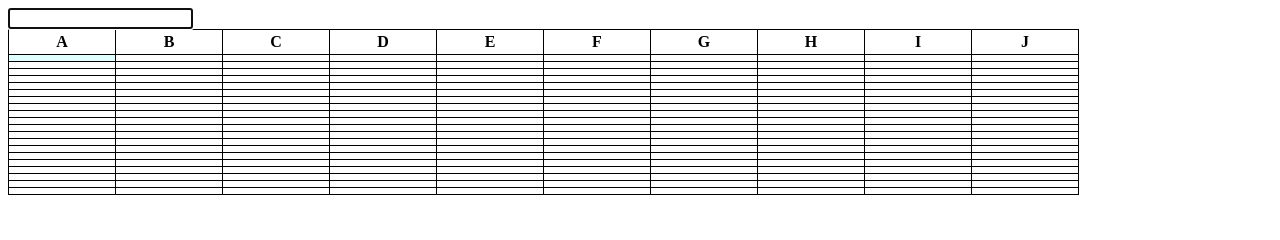
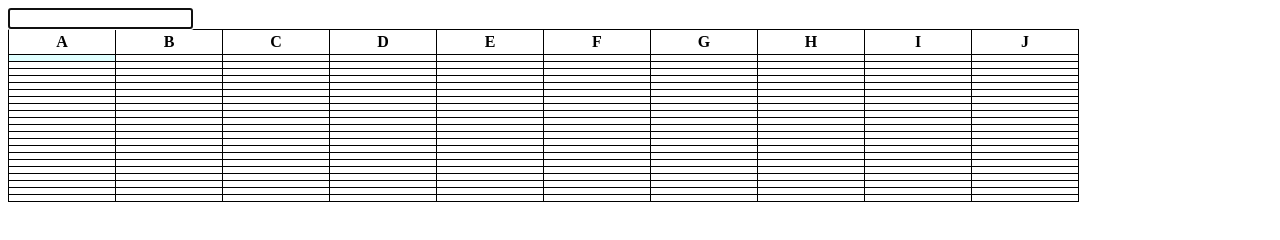
Before and after one commit to interdigitize/sum-it-up, a website: page public/index.html in a window 1280 px wide. Drawn offline with Linux system fonts and the light colour scheme.

Commit message:
adds sum row

```diff
--- a/public/js/bundle.js
+++ b/public/js/bundle.js
@@ -92,6 +92,7 @@ class TableView {
     this.headerRowEl = document.querySelector('THEAD TR');
     this.sheetBodyEl = document.querySelector('TBODY')
     this.formulaBarEl = document.querySelector('#formula-bar');
+    this.sumRowEl = document.querySelector('.sum-row'); // defined here
   }
 
   initCurrentCell() {
@@ -112,6 +113,7 @@ class TableView {
   renderTable(){
     this.renderTableHeader();
     this.renderTableBody();
+    this.renderSumRow();
   }
 
   renderTableHeader(){
@@ -134,10 +136,10 @@ class TableView {
         const position = {col: col, row: row};
         const value = this.model.getValue(position);
         const td = createTD(value);
-
         if(this.isCurrentCell(col, row)){
           td.className = 'current-cell';
         }
+
         tr.appendChild(td);
       }
       fragment.appendChild(tr);
@@ -145,6 +147,18 @@ class TableView {
 
     removeChildren(this.sheetBodyEl);
     this.sheetBodyEl.appendChild(fragment);
+  }
+
+  renderSumRow(){
+    const tr = createTR();
+    for(let col = 0; col < this.model.numCols; col++){
+      const position = {col: col};
+      const value = this.model.getValue(position);
+      const td = createTD(value);
+      tr.appendChild(td);
+      td.className = 'sum-row';
+    }
+    this.sheetBodyEl.appendChild(tr); // If I change this to this.sumRowEl.appendChild(tr); It logs nul in the console. Why is that? Since it is defined on 20.
   }
 
   attachEventHandlers(){
@@ -163,6 +177,7 @@ class TableView {
     const row = evt.target.parentElement.rowIndex - 1;
     this.currentCellLocation = { col: col, row: row};
     this.renderTableBody();
+    this.renderSumRow();
     this.renderFormulaBar();
   }
 }
```
Also changed, not shown: client/js/table-view.js (+16 -1 lines), public/index.html (+2 -2 lines).
